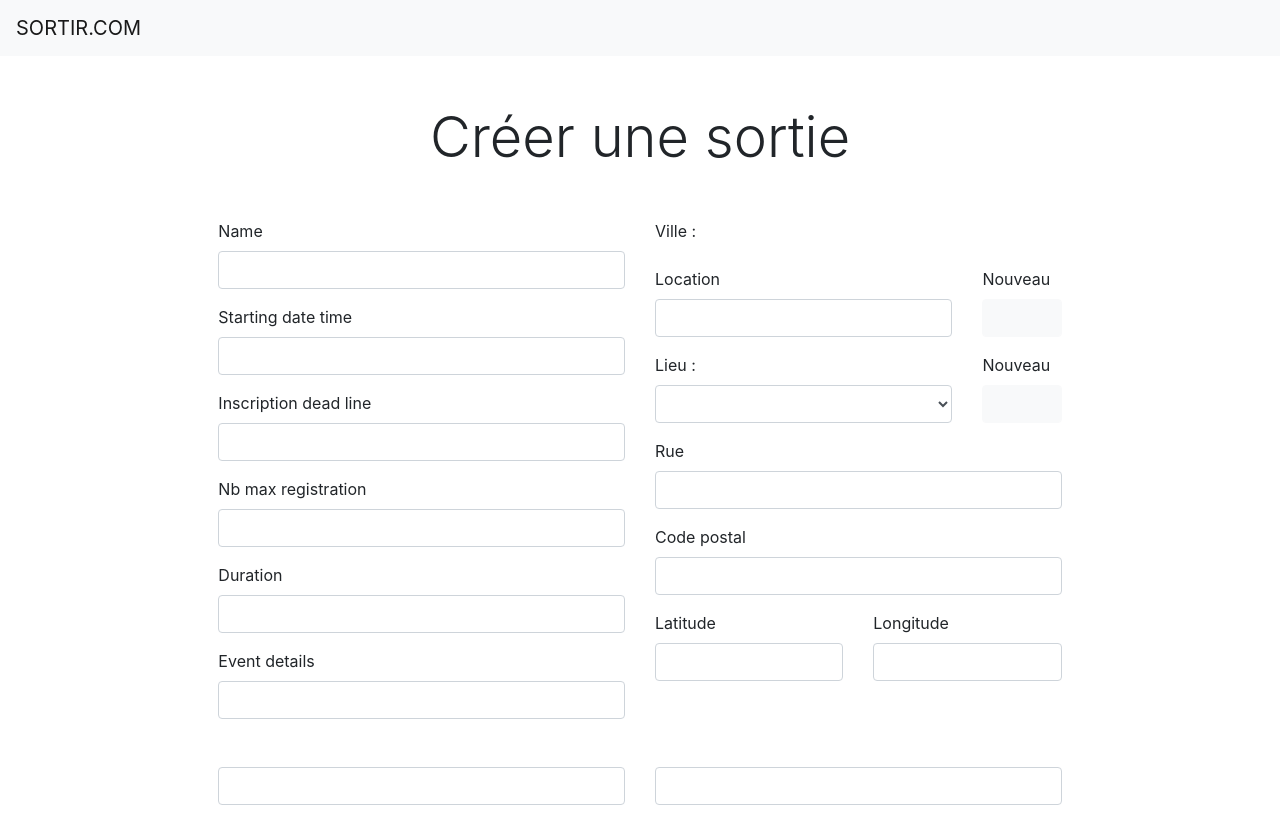
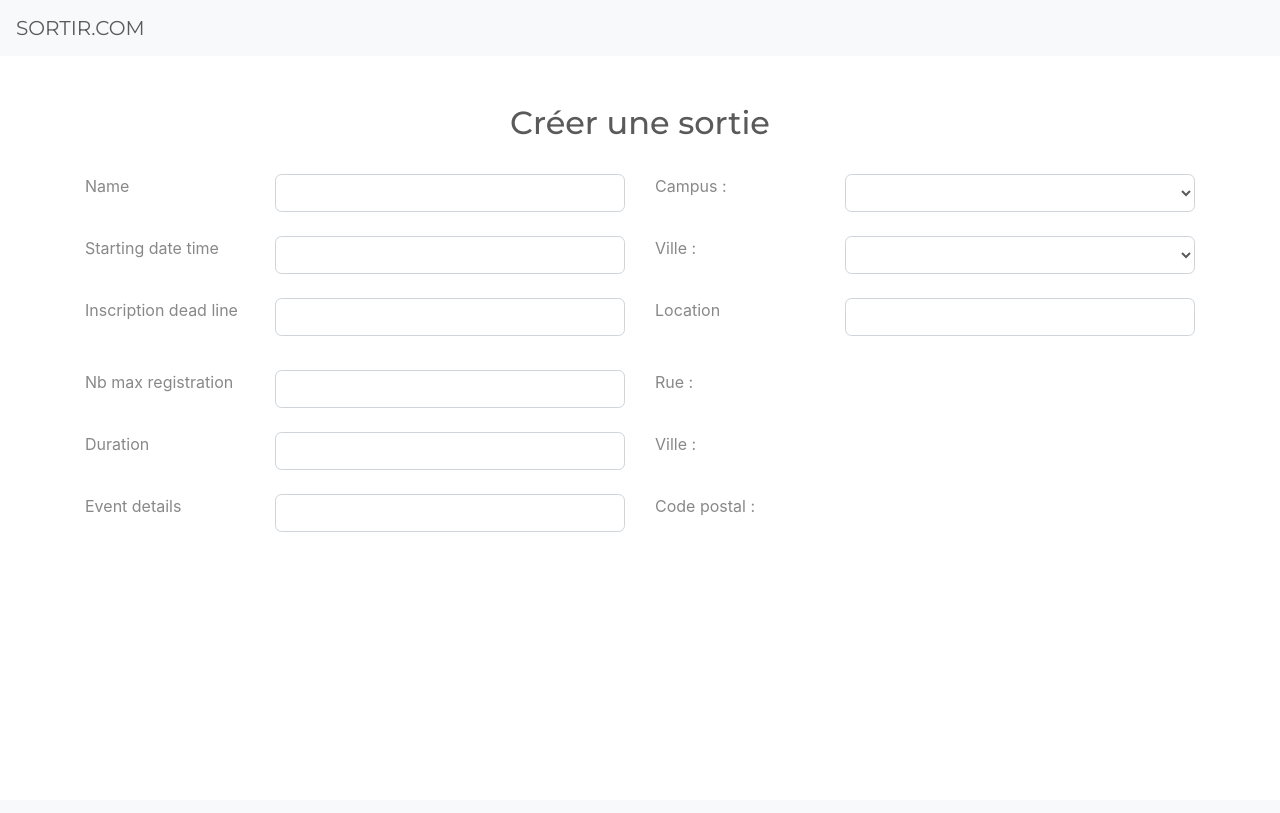
Before and after one commit to JulienVernay/ProjetSORTIES, a Symfony app: template templates/sortie/createEvent.html.twig in a window 1280 px wide. After the commit the page ends 532 px from the top, so only its background shows below. Run offline with Twig, Linux system fonts and the light colour scheme; the template is opened without the code that fills it, so the values that code supplies are empty; form fields are guessed from the names that the template uses; some libraries are stand-ins or nearby versions.

Commit message:
Affichage création de sortie

```diff
--- a/src/Controller/EventController.php
+++ b/src/Controller/EventController.php
@@ -46,6 +46,7 @@ class EventController extends AbstractController
             $event->setOrganizer($user);
             $site = $user->getCampus();
             $event->setSite($site);
+            $event->setEventDetails($event);
 
             $entityManager->persist($event);
             $entityManager->flush();
--- a/templates/base.html.twig
+++ b/templates/base.html.twig
@@ -15,6 +15,7 @@
 
         <!-- Bootstrap -->
         <link rel="stylesheet" href="https://cdn.jsdelivr.net/npm/bootstrap@4.6.0/dist/css/bootstrap.min.css" integrity="sha384-B0vP5xmATw1+K9KRQjQERJvTumQW0nPEzvF6L/Z6nronJ3oUOFUFpCjEUQouq2+l" crossorigin="anonymous">
+        <link rel="stylesheet" href="https://bootswatch.com/4/minty/bootstrap.min.css">
 
         <!-- CSS -->
         <link rel="stylesheet" href="{{asset('/CSS/Style.css')}}">
--- a/templates/sortie/createEvent.html.twig
+++ b/templates/sortie/createEvent.html.twig
@@ -1,135 +1,122 @@
 {% extends 'base.html.twig' %}
 
-{% block title %}Créer une sortie{% endblock %}
+{% block title %}{{ "Créer une sortie"}}{% endblock %}
 
 {% block body %}
+<div class="container">
+	<div class="row justify-content-md-center">
+		<div class="col-md-auto">
 
-	<h1 class="display-4 mt-5 mb-5" style="text-align: center">Créer une sortie</h1>
-
-	{{ form_start(sortieForm) }}
-
-
-	{{ form_errors(sortieForm) }}
-
-
-	<div class="row">
-
-		<div class="col-sm-4 offset-sm-2">
-			{{ form_row(sortieForm.name) }}
-			{{ form_row(sortieForm.startingDateTime) }}
-			{{ form_row(sortieForm.inscriptionDeadLine) }}
-			{{ form_row(sortieForm.nbMaxRegistration) }}
-			{{ form_row(sortieForm.duration) }}
-			{{ form_row(sortieForm.eventDetails) }}
-		</div>
-
-		<div class="col-sm-4">
-			<div class="form-group">
-				<label class="required">Ville :</label>
-			</div>
-
-			<div class="row">
-				<div class="col-9">
-					{{ form_row(sortieForm.location) }}
-				</div>
-
-				<div class="col-3">
-					<div class="form-group">
-						<label class="required">Nouveau</label>
-						<button type="button" class="form-control btn btn-light" data-toggle="modal" data-target="#myModalCity">
-						</button>
+			<div
+					class=" pricing-header px-3 py-3 pt-md-5 pb-md-4 mx-auto text-center">
+				<h2>Créer une sortie</h2>
 			</div>
 		</div>
 	</div>
+		{{ form_start(sortieForm) }}
+	<div class="row">
+		<div class="input-group col-md-2">
+				{{ form_label(sortieForm.name) }}
+			</div>
+			<div class="input-group col-md-4">
+				{{ form_widget(sortieForm.name) }}
+			</div>
+
+		<div class="input-group col-md-2">
+			<label for="campus">Campus :</label>
+		</div>
+			<div class="input-group col-md-4">
+				<select class="form-control" maxlength="30" id="ville" name="ville">
+				</select>
+			</div>
+		</div> <br>
 
 		<div class="row">
-				<div class="col-9">
+			<div class="input-group col-md-2">
+			{{ form_label(sortieForm.startingDateTime) }}
+			</div>
+			<div class="input-group col-md-4">
+			{{ form_widget(sortieForm.startingDateTime) }}
+		</div>
 
-					<div class="form-group">
-						<label for="exampleFormControlSelect1"> Lieu :</label>
-						<select class="form-control" id="create_event_location" name="location">
-
+			<div class="input-group col-md-2">
+				<label for="ville">Ville :</label>
+			</div>
+			<div class="input-group col-md-4">
+				<select class="form-control" maxlength="30" id="ville" name="ville">
 				</select>
 			</div>
+		</div> <br>
+
+		<div class="row">
+			<div class="input-group col-md-2">
+				{{ form_label(sortieForm.inscriptionDeadLine) }}
+				</div>
+			<div class="input-group col-md-4">
+				{{ form_widget(sortieForm.inscriptionDeadLine) }}
 			</div>
 
-				<div class="col-3">
-					<div class="form-group">
-						<label class="required">Nouveau</label>
-						<button type="button" class="form-control btn btn-light" data-toggle="modal" data-target="#myModalLieu">
-						</button>
+			<div class="form-group col-md-2">
+				{{ form_label(sortieForm.location) }}
+			</div>
+				<div class="input-group col-md-4">
+					{{ form_widget(sortieForm.location) }}
+				</div>
+		</div> <br>
+
+		<div class="row">
+			<div class="input-group col-md-2">
+				{{ form_label(sortieForm.nbMaxRegistration) }}
+			</div>
+			<div class="input-group col-md-4">
+				{{ form_widget(sortieForm.nbMaxRegistration) }}
+			</div>
+
+		<div class="col">
+			<label for="rue">Rue :</label>
+		</div>
+			</div> <br>
+
+		<div class="row">
+			<div class="input-group col-md-2">
+			{{ form_label(sortieForm.duration) }}
+			</div>
+			<div class="input-group col-md-4">
+				{{ form_widget(sortieForm.duration) }}
+			</div>
+
+		<div class="col">
+			<label for="city">Ville :</label>
+				</div>
+		</div> <br>
+
+		<div class="row">
+			<div class="input-group col-md-2">
+			{{ form_label(sortieForm.eventDetails) }}
+			</div>
+			<div class="input-group col-md-4">
+			{{ form_widget(sortieForm.eventDetails) }}
+		</div>
+
+			<div class="col">
+				<label for="cp">Code postal :</label>
+			</div>
+		</div> <br>
+
 		</div>
 			</div>
 				</div>
-
-			<div class="form-group">
-				<label class="required">Rue</label>
-				<label class="form-control" id="rue"></label>
-			</div>
-
-			<div class="form-group">
-				<label class="required">Code postal</label>
-				<label class="form-control" id="codePostal"></label>
-			</div>
-
-			<div class="row">
-				<div class="col-sm-6">
-					<div class="form-group">
-						<label class="required">Latitude</label>
-						<label class="form-control" id="latitude"></label>
-					</div>
-				</div>
-
-				<div class="col-sm-6">
-					<div class="form-group">
-						<label class="required">Longitude</label>
-						<label class="form-control" id="longitude"></label>
+	<div class="row justify-content-md-center mt-3">
+		<div class="input-group col-md-3">
+					{{  form_end(sortieForm) }}
 		</div>
 	</div>
 			</div>
 		</div>
 	</div>
+{% endblock %}
 
-	<div class="row mt-4">
-		<div class="col-sm-4 offset-sm-2 my-2">
-			{{ form_widget(sortieForm.enregistrer) }}
-		</div>
-		<div class="col-sm-4 my-2">
-			{{ form_widget(sortieForm.publier) }}
-		</div>
-	</div>
-
-	{{ form_end(sortieForm) }}
-
-	<div id="myModalLieu" class="modal hide fade">
-		<div class="modal-dialog">
-			<div class="modal-content">
-				<div class="modal-header">
-					<h4 class="display-4">Ajout lieu</h4>
-					<button type="button" class="close" data-dismiss="modal" aria-hidden="true">&times;</button>
-				</div>
-
-					<button id="btnEnregistrerLieu" class="btn btn-success btn-block my-4 " data-dismiss="modal">
-						Enregistrer nouveau lieu
-					</button>
-				</div>
-			</div>
-		</div>
-	</div>
-
-	<div id="myModalCity" class="modal hide fade">
-		<div class="modal-dialog">
-			<div class="modal-content">
-				<div class="modal-header">
-					<h4 class="display-4">Ajout ville</h4>
-					<button type="button" class="close" data-dismiss="modal" aria-hidden="true">&times;</button>
-				</div>
-
-					<button id="btnEnregistrerVille" class="btn btn-success btn-block my-4 " data-dismiss="modal">
-						Enregistrer nouvelle ville
-					</button>
-				</div>
-			</div>
-		</div>
-	</div>
+{% block javascripts %}
+	<script src="{{ url('https://code.jquery.com/jquery-3.5.1.slim.min.js') }}"></script>
+	<script src="{{ url('https://cdn.jsdelivr.net/npm/bootstrap@4.5.3/dist/js/bootstrap.bundle.min.js') }}"></script>
 {% endblock %}
```
Also changed, not shown: src/Form/CreateEventFormType.php (+7 -7 lines). Lines whose indentation alone changed are shown as unchanged.
